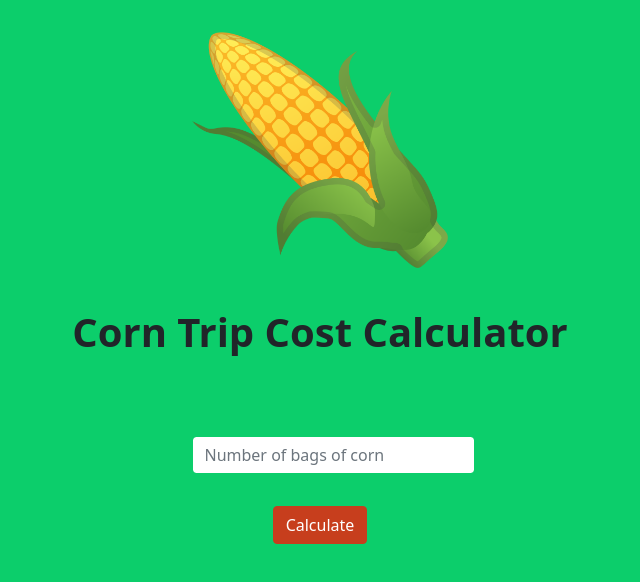
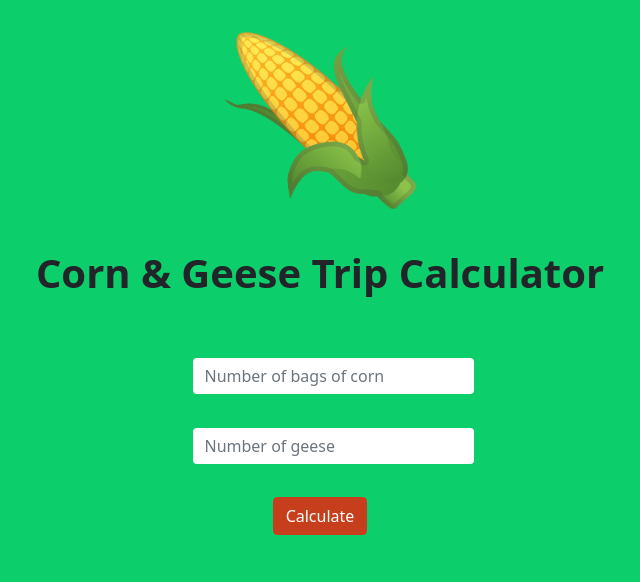
Before and after one commit to miranda-hawkes/corn-trip-cost-calculator, a React (Create React App) app: page / in a window 1280 px wide. Shown: the top 582 px of the page, without its empty margins (320-960 px from the left). Built offline with nearby package versions, Linux system fonts and the light colour scheme.

Commit message:
Adding instructions - default array for now

```diff
--- a/src/App.css
+++ b/src/App.css
@@ -8,7 +8,7 @@ html {
 }
 
 #corn {
-  width: 20%;
+  width: 15%;
   margin-top: 2em;
 }
 
@@ -25,6 +25,10 @@ html {
   --bs-gutter-x: 0rem!important;
 }
 
+.result-row {
+  margin-bottom: 0.5em;
+}
+
 .middle {
   vertical-align: middle;
 }
@@ -36,7 +40,15 @@ html {
 h1.text-center {
   font-weight: 800;
   margin-top: 1em;
-  margin-bottom: 2em;
+  margin-bottom: 1.5em;
+}
+
+#final-result {
+  margin-bottom: 3em;
+}
+
+.result-block {
+  display: block;
 }
 
 .form-control {
--- a/src/App.js
+++ b/src/App.js
@@ -1,5 +1,4 @@
 import { useState, useEffect } from 'react';
-import Container from 'react-bootstrap/Container';
 import Row from 'react-bootstrap/Row';
 import Col from 'react-bootstrap/Col';
 import Form from 'react-bootstrap/Form'
@@ -26,9 +25,56 @@ function App({calculate}) {
     document.querySelector('#num-bags').value = "";
   }
 
+  const ItemName = (element) => {
+    if (element === "g") return "a goose";
+    if (element === "c") return "a sack of corn";
+    if (element === "e") return "nothing";
+  }
+
+  function TripInstructions() {
+
+    // temporary array
+    const trips = ["g", "e", "c", "g", "c", "e", "g"];
+
+    let tripDescriptions = trips.map ( function(trip, index) {
+      const direction = (index % 2 === 0) ? " to the market shore" : " back home";
+
+      return "Carry " + ItemName(trip) + direction;
+    });
+
+    if(trips.includes("x")) return (
+      <div>
+        Not possible!
+      </div>
+    );
+
+    return (
+      <ol>
+        {
+          tripDescriptions.map ( function(description, index) {
+            return (
+              <li key={index}>
+                {description}
+              </li>
+            );
+          })
+        }
+      </ol>
+    );
+  }
+
   const Results = () => (
-    <div>
-      <Row >
+    <div id="final-result">
+      <Row className="result-row">
+        <Col md lg="12" className="result">
+          <Form.Label >
+            Trip instructions
+          </Form.Label>
+
+          <TripInstructions />
+        </Col>
+      </Row>
+      <Row className="result-row">
         <Col md lg="12" className="result">
           <Form.Label >
             Will take
@@ -36,8 +82,7 @@ function App({calculate}) {
           <Form.Control readOnly id="result-num-trips" value={numTrips + ' ferry trips'}/>
         </Col>
       </Row>
-
-      <Row>
+      <Row className="result-row">
         <Col md lg="12" className="result">
           <Form.Label >
             At a cost of
@@ -54,7 +99,7 @@ function App({calculate}) {
 
       <img src={"./corn.png"} id="corn"/>
       <div className="d-flex p-12">
-        <h1 className="text-center">Corn Trip Cost Calculator</h1>
+        <h1 className="text-center">Corn & Geese Trip Calculator</h1>
       </div>
 
       <div className="d-flex p-12">
@@ -69,20 +114,27 @@ function App({calculate}) {
 
             <Row>
               <Col xs lg="12">
+                <Form.Group controlId="num-bags">
+                  <Form.Control type="number" placeholder="Number of geese" />
+                </Form.Group>
+              </Col>
+            </Row>
+
+            <Row className="result-row">
+              <Col xs lg="12">
                 <Button variant="primary" type="submit" onClick={Calculate}>
                   Calculate
                 </Button>
               </Col>
             </Row>
 
-            { showResults ? <Results /> : null }
 
           </Form>
       </div>
 
+      { showResults ? <Results /> : null }
+
     </Jumbotron>
-
-
   );
 }
 
```
Also changed, not shown: 1 other file (tests, documents, lock files or other folders).
